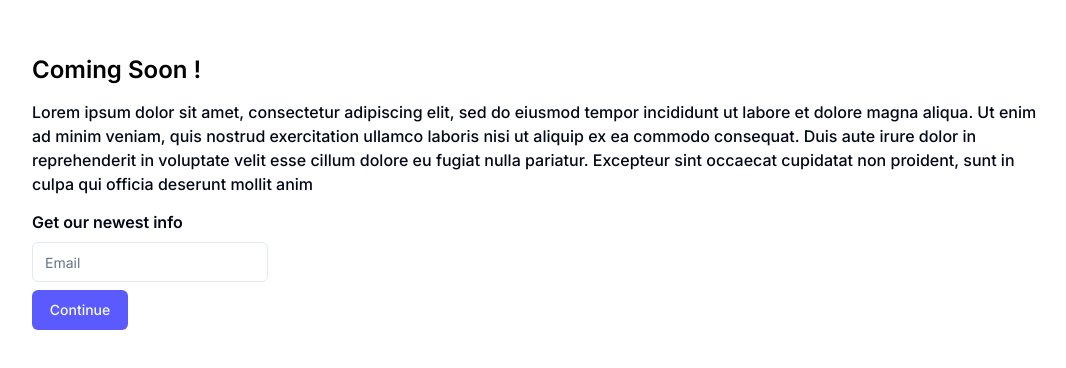
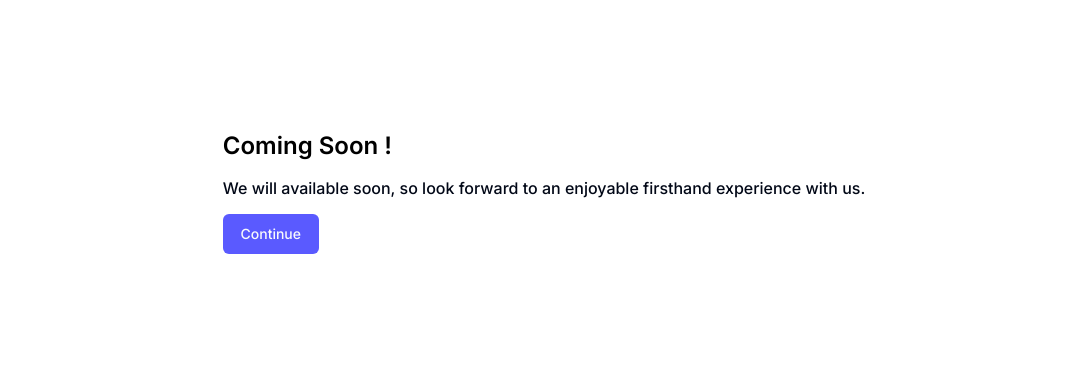
Before and after one commit to alizaenazet/identpix-mvp, a Next.js app: page /coming-soon in a window 1280 px wide. Shown: the part 208-576 px from the top of the page, without its empty margins (96-1162 px from the left). Built offline with nearby package versions, Linux system fonts and the light colour scheme.

Commit message:
refactor: change to notify button only

```diff
--- a/app/coming-soon/page.tsx
+++ b/app/coming-soon/page.tsx
@@ -8,7 +8,7 @@
                 Coming Soon !
             </h1>
             <p className='text-sm font-medium w-full md:min-w-[446px]  md:text-base'>
-                Lorem ipsum dolor sit amet, consectetur adipiscing elit, sed do eiusmod tempor incididunt ut labore et dolore magna aliqua. Ut enim ad minim veniam, quis nostrud exercitation ullamco laboris nisi ut aliquip ex ea commodo consequat. Duis aute irure dolor in reprehenderit in voluptate velit esse cillum dolore eu fugiat nulla pariatur. Excepteur sint occaecat cupidatat non proident, sunt in culpa qui officia deserunt mollit anim
+              We will available soon, so look forward to an enjoyable firsthand experience with us.
             </p>
             <EmailForm />
         </div>
--- a/app/ui/coming-soon/email-form.tsx
+++ b/app/ui/coming-soon/email-form.tsx
@@ -5,8 +5,6 @@
 export default function EmailForm() {
   return (
     <form className="flex flex-col gap-y-2">
-        <Label className="md:text-base md:font-semibold">Get our newest info</Label>
-        <Input type="email" placeholder="Email" />
         <Button className="w-24 ">Continue</Button>
     </form>
   )
```
